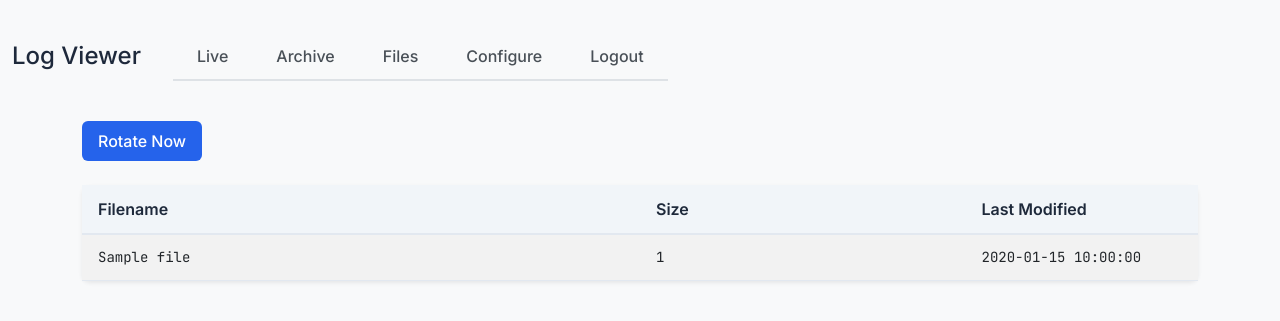
After one commit to ptempier/syslog-web-viewer, a Flask app: template logserver/templates/files.html in a window 1280 px wide. The commit adds this page. Shown: the top 321 px of the page. Run offline with Flask 3, Linux system fonts and the light colour scheme; the template is opened without the code that fills it: most values are stand-ins (such as "Sample title", 1, 10 or a date in 2020); parts of the project's set-up code (start-up, migrations or seed data) failed here and were passed over.

Commit message:
Add Files tab functionality in a separate module

```diff
--- a/logserver/front.py
+++ b/logserver/front.py
@@ -1,7 +1,7 @@
 #!/usr/bin/env python3
 import logging
 from flask import Flask, render_template, request, redirect, url_for, session, flash
-
+from functools import wraps
 from settings import (
     SECRET_KEY, LOG_LEVEL, AUTH_USERNAME, AUTH_PASSWORD, settings
 )
@@ -22,6 +22,7 @@ logging.getLogger('werkzeug').setLevel(logging.ERROR)
 # Import search logic from external modules
 import search_live
 import search_archive
+import files
 from utils import is_authenticated
 
 app = Flask(__name__, template_folder="templates", static_folder="static")
@@ -66,6 +67,14 @@ def api_live():
 def api_archive():
     return search_archive.api_archive()
 
+@app.route('/files')
+def files_route():
+    return files.files_view()
+
+@app.route('/rotate_now', methods=['POST'])
+def rotate_now():
+    return files.rotate_now()
+
 @app.route('/configure', methods=['GET', 'POST'])
 def configure():
     if not is_authenticated():
--- a/logserver/templates/base.html
+++ b/logserver/templates/base.html
@@ -78,6 +78,9 @@
             <a class="nav-link {% if request.endpoint == 'archive' %}active{% endif %}" href="{{ url_for('archive') }}">Archive</a>
           </li>
           <li class="nav-item">
+            <a class="nav-link {% if request.endpoint == 'files_route' %}active{% endif %}" href="{{ url_for('files_route') }}">Files</a>
+          </li>
+          <li class="nav-item">
             <a class="nav-link {% if request.endpoint == 'configure' %}active{% endif %}" href="{{ url_for('configure') }}">Configure</a>
           </li>
           <li class="nav-item">
--- /dev/null
+++ b/logserver/templates/files.html
@@ -0,0 +1,35 @@
+{% extends "base.html" %}
+
+{% block content %}
+<div class="container mt-4">
+    <div class="row mb-4">
+        <div class="col">
+            <form action="{{ url_for('rotate_now') }}" method="post" class="d-inline">
+                <button type="submit" class="btn btn-primary">Rotate Now</button>
+            </form>
+        </div>
+    </div>
+    <div class="row">
+        <div class="col">
+            <table class="table table-striped">
+                <thead>
+                    <tr>
+                        <th>Filename</th>
+                        <th>Size</th>
+                        <th>Last Modified</th>
+                    </tr>
+                </thead>
+                <tbody>
+                    {% for file in files %}
+                    <tr>
+                        <td>{{ file.name }}</td>
+                        <td>{{ file.size }}</td>
+                        <td>{{ file.modified }}</td>
+                    </tr>
+                    {% endfor %}
+                </tbody>
+            </table>
+        </div>
+    </div>
+</div>
+{% endblock %}
```
Also changed, not shown: logserver/files.py (added, +48 -0 lines).
